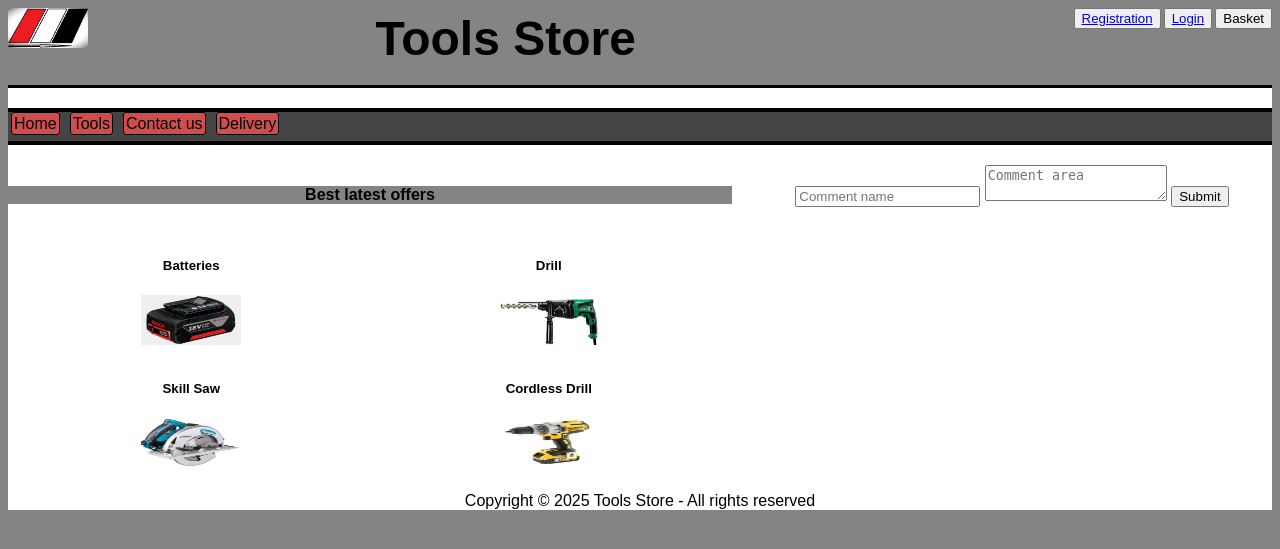
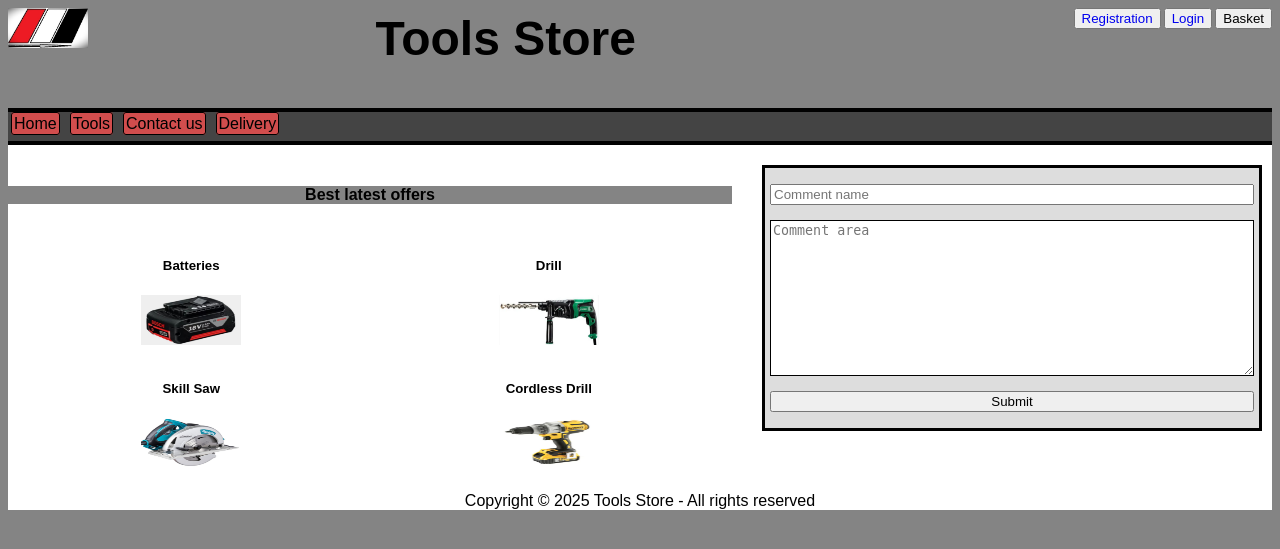
Before and after one commit to DimDeveloper18/DB_Assignment, a Flask app: page /comments in a window 1280 px wide. Shown: the top 549 px of the page. Run offline with Flask 3, Linux system fonts and the light colour scheme; the visitor is signed in with stand-in values (Sample User, id 1).

Commit message:
File 'homemob.css' code changed: 'url' added for 'commentpg.css' file, 'min-height' added to header.

```diff
--- a/static/css/homemob.css
+++ b/static/css/homemob.css
@@ -6,6 +6,7 @@
 @import url("aside.css");
 @import url("delivery.css");
 @import url("toolsjs.css");
+@import url("commentpg.css");
 
                     /* Mobile screen size style configuration */
 
@@ -32,6 +33,7 @@ header {
     flex-direction: row;
     justify-content: space-between;
     position: sticky;
+    min-height: 100px;
 }
 h1{
     margin-top: 3px;
```
